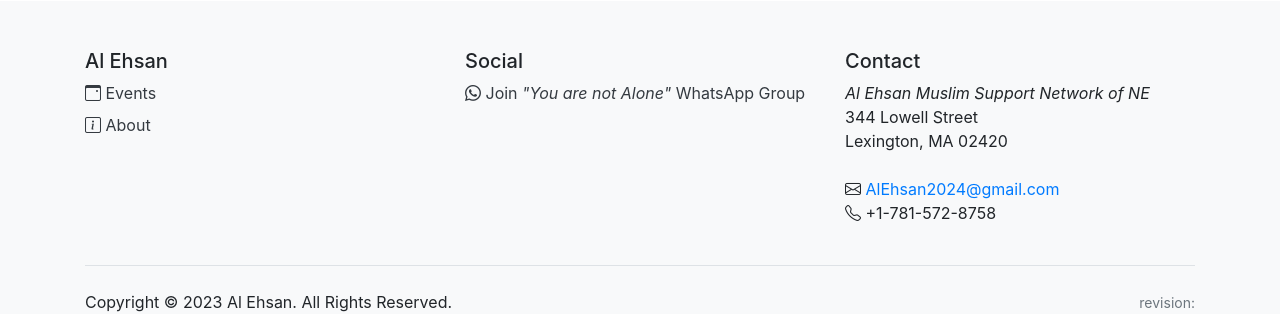
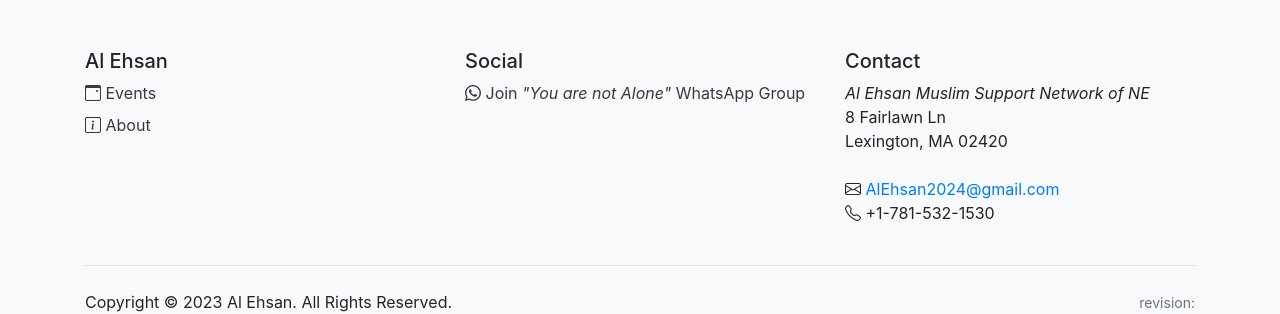
Before and after one commit to zalam003/al-ehsaan, a Jekyll site: the page built from index.md, in a window 1280 px wide. Shown: the part 305-619 px from the top of the page. Built offline with Jekyll 4.4.1, drawn with Linux system fonts in a browser that asks for light colours; nearby versions of some CDN libraries.

Commit message:
update phone and address

```diff
--- a/_config.yml
+++ b/_config.yml
@@ -20,7 +20,7 @@
 
 title: Al Ehsan
 email: AlEhsan2024@gmail.com
-phone: +1-781-572-8758
+phone: +1-781-532-1530
 description: >- # this means to ignore newlines until "baseurl:"
   Al Ehsan Muslim Network is a modest beginning with the hope and motivation to become
   a multifaceted organization providing needed support to Muslims in the New England
@@ -35,7 +35,6 @@
 plugins:
   - jekyll-feed
   - jekyll-seo-tag
-
 # Exclude from processing.
 # The following items will not be processed, by default.
 # Any item listed under the `exclude:` key here will be automatically added to
--- a/_includes/footer.html
+++ b/_includes/footer.html
@@ -24,7 +24,7 @@
                 <h5>Contact</h5>
                 <address>
                     <em>Al Ehsan Muslim Support Network of NE</em><br>
-                    344 Lowell Street<br>
+                    8 Fairlawn Ln<br>
                     Lexington, MA 02420<br><br />
                     <abbr title="Email"><i class="bi bi-envelope"></i></abbr> <a href="mailto:{{ site.email }}">{{ site.email }}</a><br />
                     <abbr title="Phone"><i class="bi bi-telephone"></i></abbr> {{ site.phone }}
```
